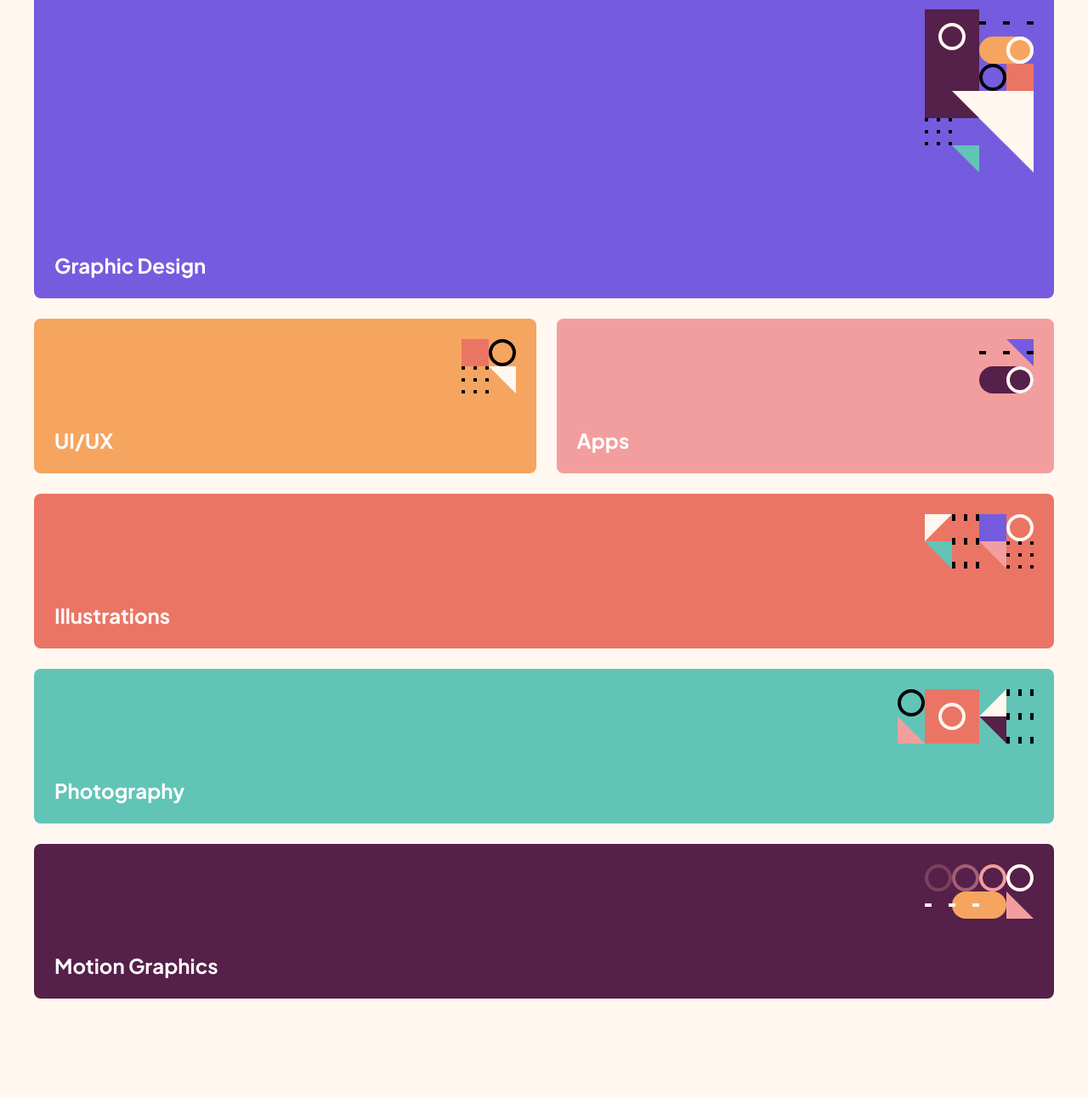
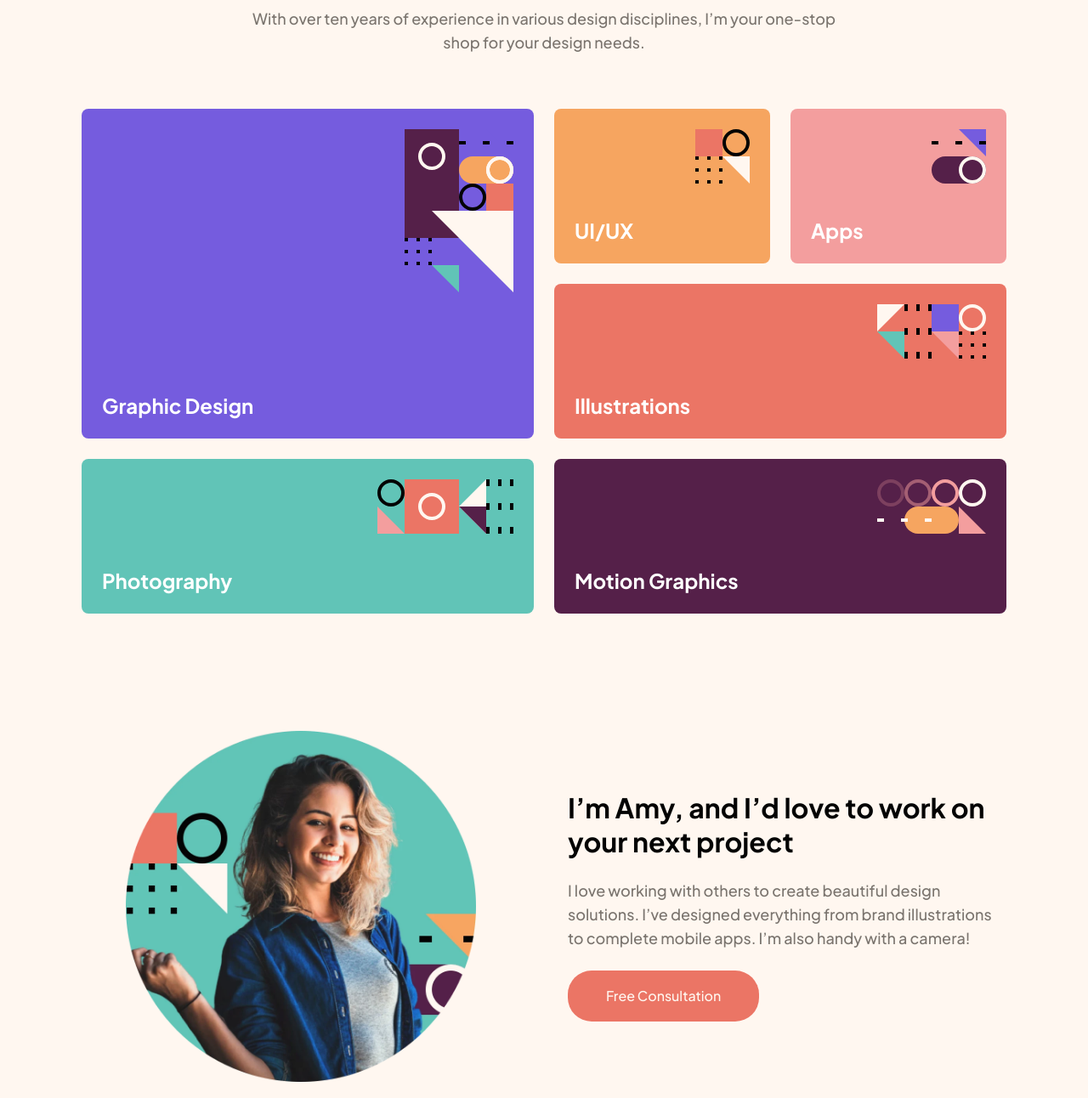
Before and after one commit to mkokaras/single-page-design-portfolio, a website built with Vite: page index.html in a window 1280 px wide. Shown: the part 240-1532 px from the top of the page at 85% size. Built offline with nearby package versions, Linux system fonts and the light colour scheme.

Commit message:
Responsive design

```diff
--- a/sass/_base.scss
+++ b/sass/_base.scss
@@ -39,6 +39,10 @@ $fw-medium: 500;
 $ff-primary: "Plus Jakarta Sans", sans-serif;
 
 $bp-tablet: 48em;
+
+$bp-small-tablet: 37.5em;
+
+$bp-small-desktop: 75em;
 
 $bp-desktop: 90em;
 
@@ -104,6 +108,11 @@ $bp-desktop: 90em;
   display: inline-block;
   text-decoration: none;
 
+  @media (min-width: $bp-small-tablet) {
+    padding: 1.4rem 4.5rem;
+    font-size: 1.6rem;
+  }
+
   &--red-light {
     &:link,
     &:visited {
@@ -134,8 +143,12 @@ $bp-desktop: 90em;
   margin: 0 auto;
   padding: 0 1.6rem;
 
-  @media (min-width: $bp-tablet) {
+  @media (min-width: $bp-small-tablet) {
     padding: 0 4rem;
+  }
+
+  @media (min-width: $bp-small-desktop) {
+    padding: 0 9.6rem;
   }
 }
 
@@ -150,12 +163,7 @@ $bp-desktop: 90em;
   width: 4.8rem;
   height: 4.8rem;
 
-  @media (min-width: $bp-tablet) {
-    width: 4.8rem;
-    height: 4.8rem;
-  }
-
-  @media (min-width: $bp-desktop) {
+  @media (min-width: $bp-small-tablet) {
     width: 6.4rem;
     height: 6.4rem;
   }
--- a/sass/_cta.scss
+++ b/sass/_cta.scss
@@ -1,5 +1,13 @@
 .section-cta {
   padding-bottom: 10rem;
+
+  @media (min-width: $bp-tablet) {
+    padding-bottom: 12rem;
+  }
+
+  @media (min-width: $bp-desktop) {
+    padding-bottom: 5.6rem;
+  }
 }
 
 .cta {
@@ -8,4 +16,35 @@
   display: grid;
   gap: 2.4rem;
   justify-items: center;
+
+  @media (min-width: $bp-small-tablet) {
+    padding: 4.8rem 4.8rem;
+  }
+
+  @media (min-width: $bp-tablet) {
+    padding: 5.6rem 7.5rem;
+  }
+
+  @media (min-width: $bp-desktop) {
+    grid-template-columns: 1fr 1fr;
+    justify-items: start;
+
+    padding: 8rem 9.5rem 8rem 6.5rem;
+  }
+
+  h2 {
+    grid-row: 1;
+    grid-column: 1;
+  }
+
+  p {
+    grid-row: 2;
+    grid-column: 1;
+  }
+
+  a {
+    grid-row: 1 / span 2;
+    align-self: center;
+    justify-self: end;
+  }
 }
--- a/sass/_footer.scss
+++ b/sass/_footer.scss
@@ -1,3 +1,11 @@
 .footer {
   padding-bottom: 3.2rem;
+
+  @media (min-width: $bp-tablet) {
+    padding-bottom: 6rem;
+  }
+
+  @media (min-width: $bp-desktop) {
+    padding-bottom: 6.4rem;
+  }
 }
--- a/sass/_header.scss
+++ b/sass/_header.scss
@@ -1,4 +1,14 @@
 .header {
   padding-top: 1.6rem;
   padding-bottom: 3.2rem;
+
+  @media (min-width: $bp-small-tablet) {
+    padding-top: 2.4rem;
+    padding-bottom: 4.8rem;
+  }
+
+  @media (min-width: $bp-tablet) {
+    padding-top: 3.4rem;
+    padding-bottom: 6.8rem;
+  }
 }
--- a/sass/_hero.scss
+++ b/sass/_hero.scss
@@ -1,16 +1,59 @@
 .section-hero {
   padding-bottom: 10rem;
+
+  @media (min-width: $bp-tablet) {
+    padding-bottom: 12rem;
+  }
+
+  @media (min-width: $bp-desktop) {
+    padding-bottom: 13.6rem;
+  }
 }
 
 .hero {
+  h1,
+  p {
+    max-width: 60rem;
+    margin: 0 auto;
+
+    @media (min-width: $bp-tablet) {
+      max-width: 80rem;
+    }
+  }
+
   h1 {
     margin-bottom: 1.6rem;
     text-align: center;
+
+    @media (min-width: $bp-small-tablet) {
+      margin-bottom: 2rem;
+    }
+
+    @media (min-width: $bp-tablet) {
+      margin-bottom: 2.7rem;
+    }
+
+    @media (min-width: $bp-desktop) {
+      margin-bottom: 2.3rem;
+    }
   }
 
   p {
     margin-bottom: 3.2rem;
     text-align: center;
+
+    @media (min-width: $bp-small-tablet) {
+      margin-bottom: 4.8rem;
+    }
+
+    @media (min-width: $bp-tablet) {
+      margin-bottom: 6.4rem;
+      padding: 0 5.2rem;
+    }
+
+    @media (min-width: $bp-desktop) {
+      margin-bottom: 8rem;
+    }
   }
 }
 
@@ -19,6 +62,16 @@
   gap: 2.4rem;
   grid-template-rows: 2fr repeat(4, 1fr);
   padding: 0;
+
+  @media (min-width: $bp-tablet) {
+    grid-template-columns: repeat(4, 1fr);
+    grid-template-rows: repeat(3, 1fr);
+  }
+
+  @media (min-width: $bp-desktop) {
+    grid-template-rows: repeat(2, 1fr);
+    grid-template-columns: repeat(6, 1fr);
+  }
 }
 
 .skill {
@@ -28,16 +81,80 @@
   grid-template-rows: auto 1fr;
   gap: 4rem;
 
-  &--2,
+  &--1 {
+    grid-column: 1 / span 2;
+
+    @media (min-width: $bp-tablet) {
+      grid-column: 1 / span 2;
+      grid-row: 1 / span 2;
+    }
+
+    @media (min-width: $bp-desktop) {
+      grid-column: 1 / span 2;
+      grid-row: 1 / span 2;
+    }
+  }
+
+  &--2 {
+    grid-column: 2;
+
+    @media (min-width: $bp-tablet) {
+      grid-column: 3;
+    }
+
+    @media (min-width: $bp-desktop) {
+    }
+  }
+
   &--3 {
     grid-row: 2;
+
+    @media (min-width: $bp-tablet) {
+      grid-row: 1;
+      grid-column: 4;
+    }
+
+    @media (min-width: $bp-desktop) {
+    }
   }
 
-  &--1,
-  &--4,
-  &--5,
+  &--4 {
+    grid-column: 1 / span 2;
+
+    @media (min-width: $bp-tablet) {
+      grid-row: 2;
+      grid-column: 3 / span 2;
+    }
+
+    @media (min-width: $bp-desktop) {
+    }
+  }
+  &--5 {
+    grid-column: 1 / span 2;
+
+    @media (min-width: $bp-tablet) {
+      grid-row: 3;
+      grid-column: 1 / span 2;
+    }
+
+    @media (min-width: $bp-desktop) {
+      grid-row: 1;
+      grid-column: 5 / span 2;
+    }
+  }
+
   &--6 {
     grid-column: 1 / span 2;
+
+    @media (min-width: $bp-tablet) {
+      grid-row: 3;
+      grid-column: 3 / span 2;
+    }
+
+    @media (min-width: $bp-desktop) {
+      grid-row: 2;
+      grid-column: 5 / span 2;
+    }
   }
 
   img {
--- a/sass/_profile.scss
+++ b/sass/_profile.scss
@@ -1,19 +1,79 @@
 .section-profile {
   padding-bottom: 10rem;
+
+  @media (min-width: $bp-tablet) {
+    padding-bottom: 12rem;
+  }
+
+  @media (min-width: $bp-desktop) {
+    padding-bottom: 8.8rem;
+  }
 }
 
 .profile {
   display: grid;
   gap: 4rem;
 
+  align-items: center;
+
+  @media (min-width: $bp-tablet) {
+    grid-template-columns: 1fr 1fr;
+    gap: 0;
+  }
+
+  @media (min-width: $bp-small-desktop) {
+    gap: 5.6rem;
+  }
+
+  @media (min-width: $bp-desktop) {
+    gap: 12.5rem;
+  }
+
   &__text {
     text-align: center;
 
     h2 {
       margin-bottom: 2.4rem;
+
+      @media (min-width: $bp-desktop) {
+        margin-bottom: 3.4rem;
+      }
     }
+
     p {
       margin-bottom: 2.4rem;
+
+      @media (min-width: $bp-desktop) {
+        margin-bottom: 3.2rem;
+      }
+    }
+
+    @media (min-width: $bp-tablet) {
+      text-align: start;
+    }
+  }
+
+  figure {
+    @media (min-width: $bp-small-tablet) {
+      width: 80%;
+      margin: 0 auto;
+    }
+
+    @media (min-width: $bp-tablet) {
+      width: auto;
+      margin: 0;
+
+      transform: translateX(-8rem);
+    }
+
+    @media (min-width: $bp-small-desktop) {
+      width: 80%;
+      justify-self: center;
+      transform: translateX(0rem);
+    }
+
+    @media (min-width: $bp-desktop) {
+      width: 100%;
     }
   }
 }
--- a/sass/_work.scss
+++ b/sass/_work.scss
@@ -1,5 +1,13 @@
 .section-work {
   padding-bottom: 10rem;
+
+  @media (min-width: $bp-tablet) {
+    padding-bottom: 12rem;
+  }
+
+  @media (min-width: $bp-desktop) {
+    padding-bottom: 8.8rem;
+  }
 }
 
 .work {
@@ -7,6 +15,10 @@
   grid-template-columns: 1fr 1fr;
   row-gap: 3.2rem;
   column-gap: 1.6rem;
+
+  @media (min-width: $bp-tablet) {
+    row-gap: 5.6rem;
+  }
 
   h2 {
     grid-column: 1 / -1;
```
